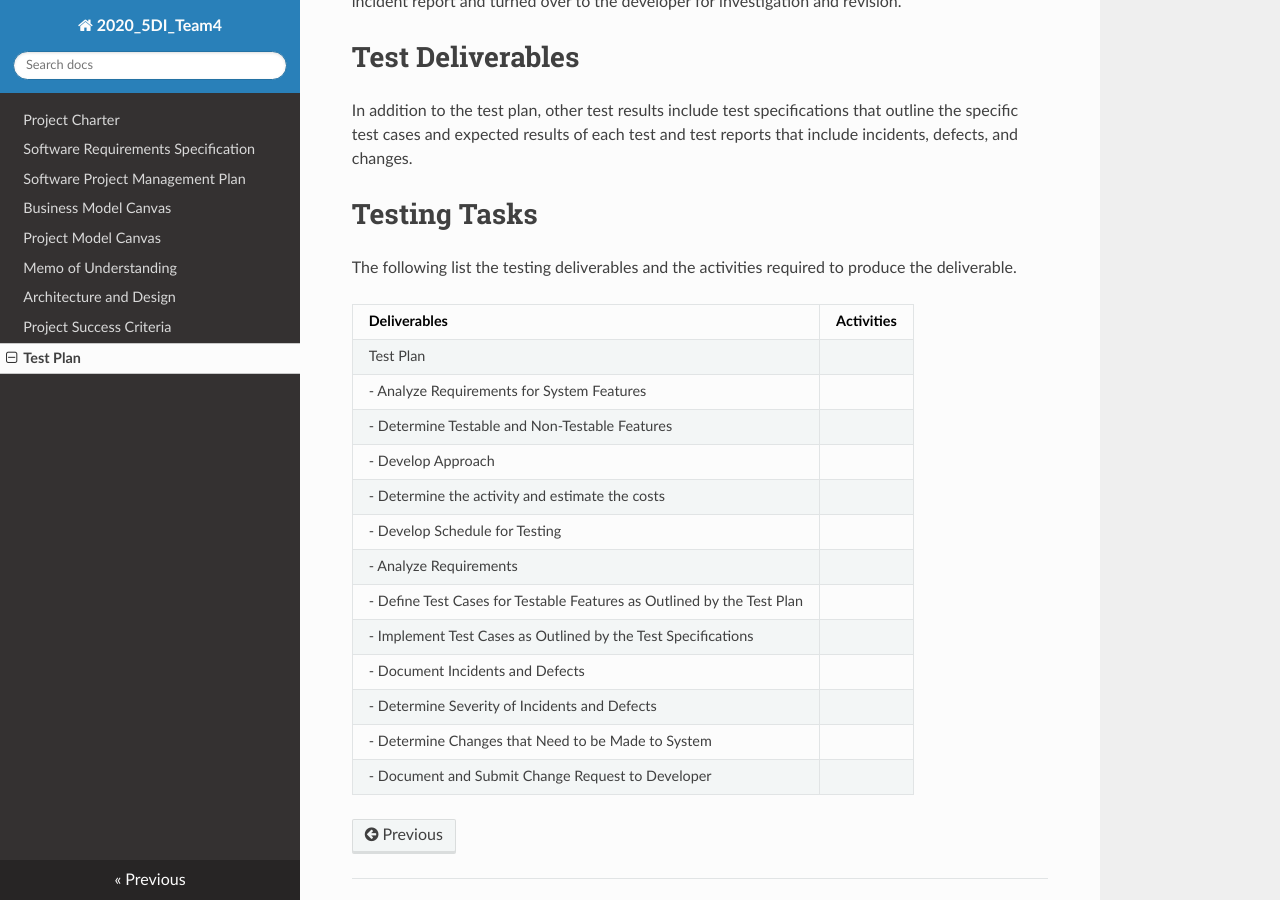
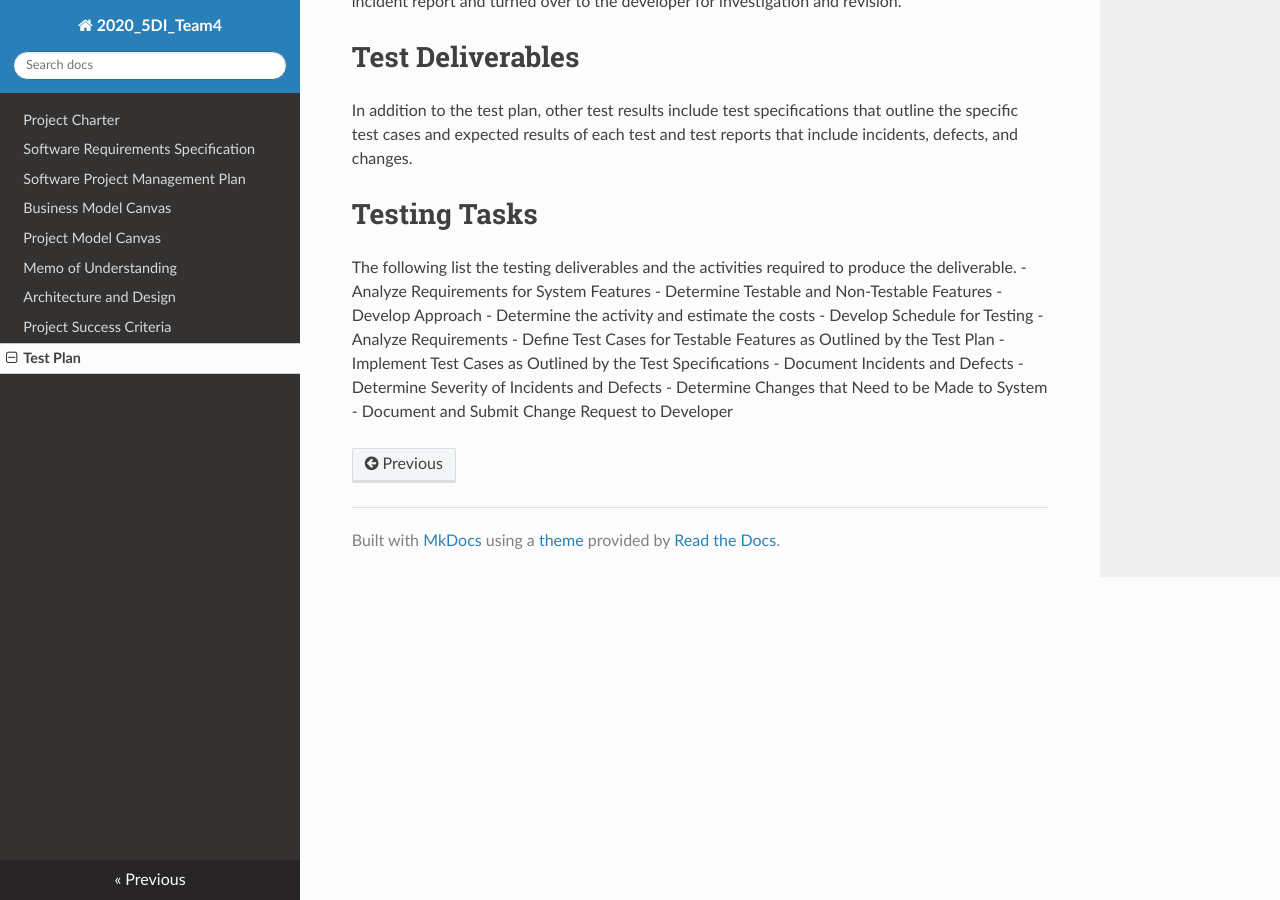
Before and after one commit to FarinaChristian/2020_5DI_team3.2_Farina, an MkDocs documentation site: the page built from docs/test_plan.md, in a window 1280 px wide and 900 px high, scrolled down 2663 px. Built offline with MkDocs 1.6.1, drawn with Linux system fonts in a browser that asks for light colours; nearby versions of some CDN libraries.

Commit message:
Update test_plan.md

```diff
--- a/docs/test_plan.md
+++ b/docs/test_plan.md
@@ -90,10 +90,6 @@ In addition to the test plan, other test results include test specifications tha
 # Testing Tasks
 
 The following list the testing deliverables and the activities required to produce the deliverable.
-
-| Deliverables | Activities |
-| --- | --- |
-| Test Plan |
 - Analyze Requirements for System Features
 - Determine Testable and Non-Testable Features
 - Develop Approach
```
